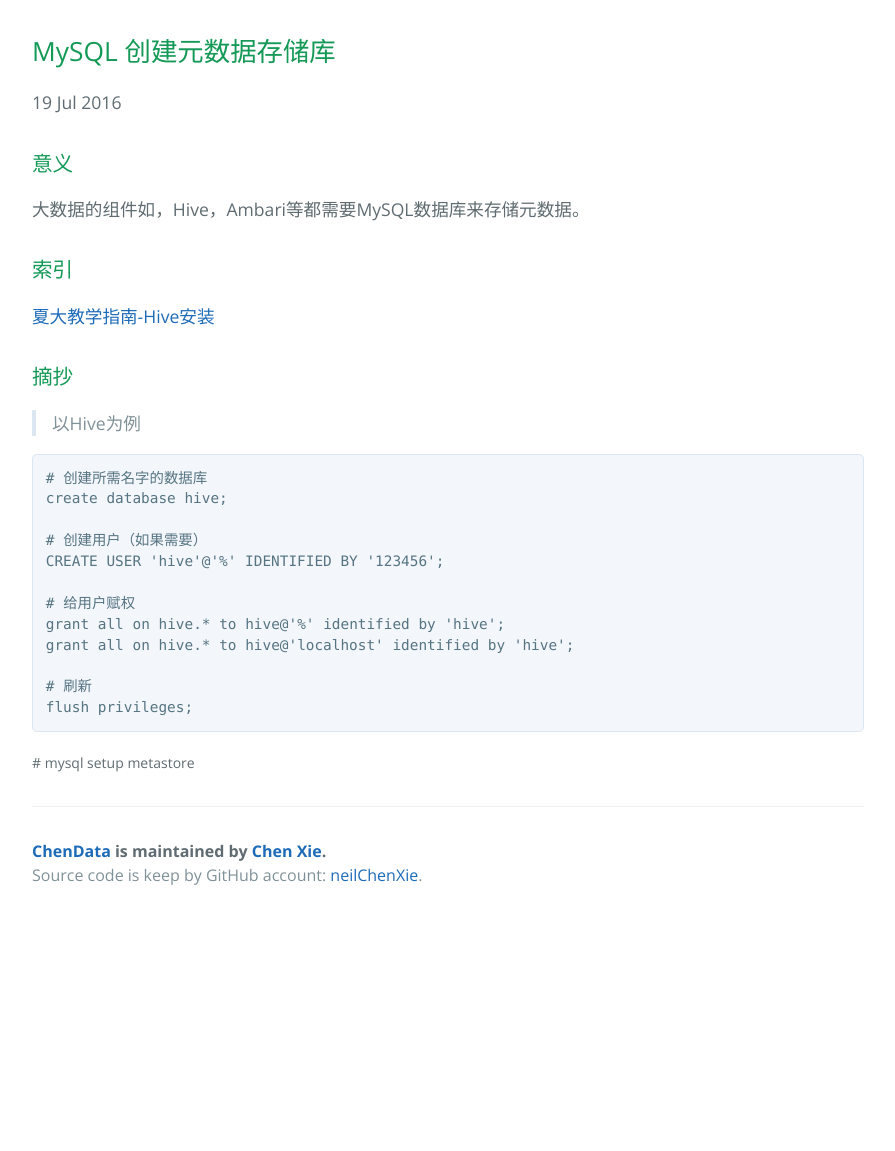
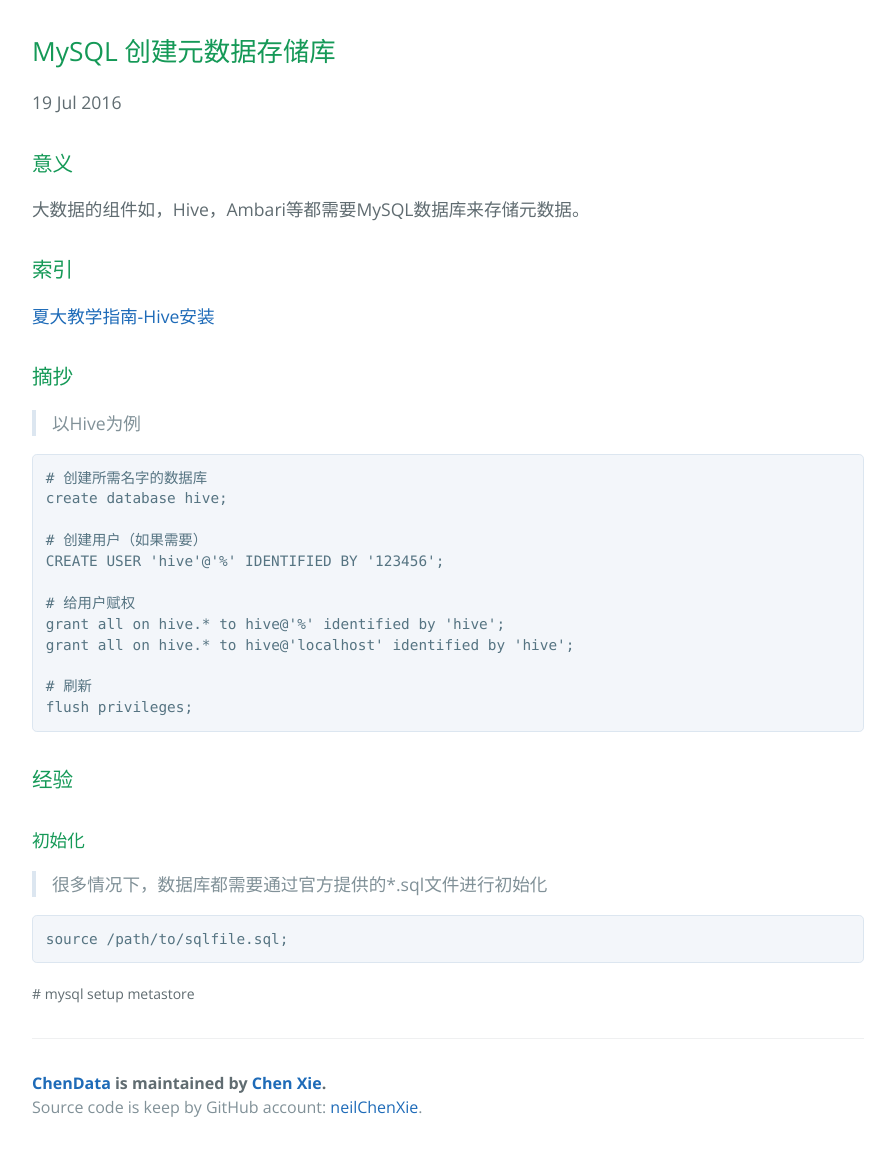
Before and after one commit to neilChenXie/ChenData, a Jekyll site: the page built from _posts/Mysql/2016-07-19-mysql_setup_metastore.md, in a window 1280 px wide. Shown: the whole page, without its empty margins (192-1087 px from the left). Built offline with Jekyll 4.4.1, drawn with Linux system fonts in a browser that asks for light colours; before the commit the page ends 919 px from its top, so only the background shows below that.

Commit message:
modified:   _posts/Mysql/2016-07-19-mysql_setup_metastore.md

````diff
--- a/_posts/Mysql/2016-07-19-mysql_setup_metastore.md
+++ b/_posts/Mysql/2016-07-19-mysql_setup_metastore.md
@@ -33,3 +33,13 @@
 # 刷新
 flush privileges;
 ```
+
+### 经验
+
+#### 初始化
+
+> 很多情况下，数据库都需要通过官方提供的\*.sql文件进行初始化
+
+```sql
+source /path/to/sqlfile.sql;
+```
````
